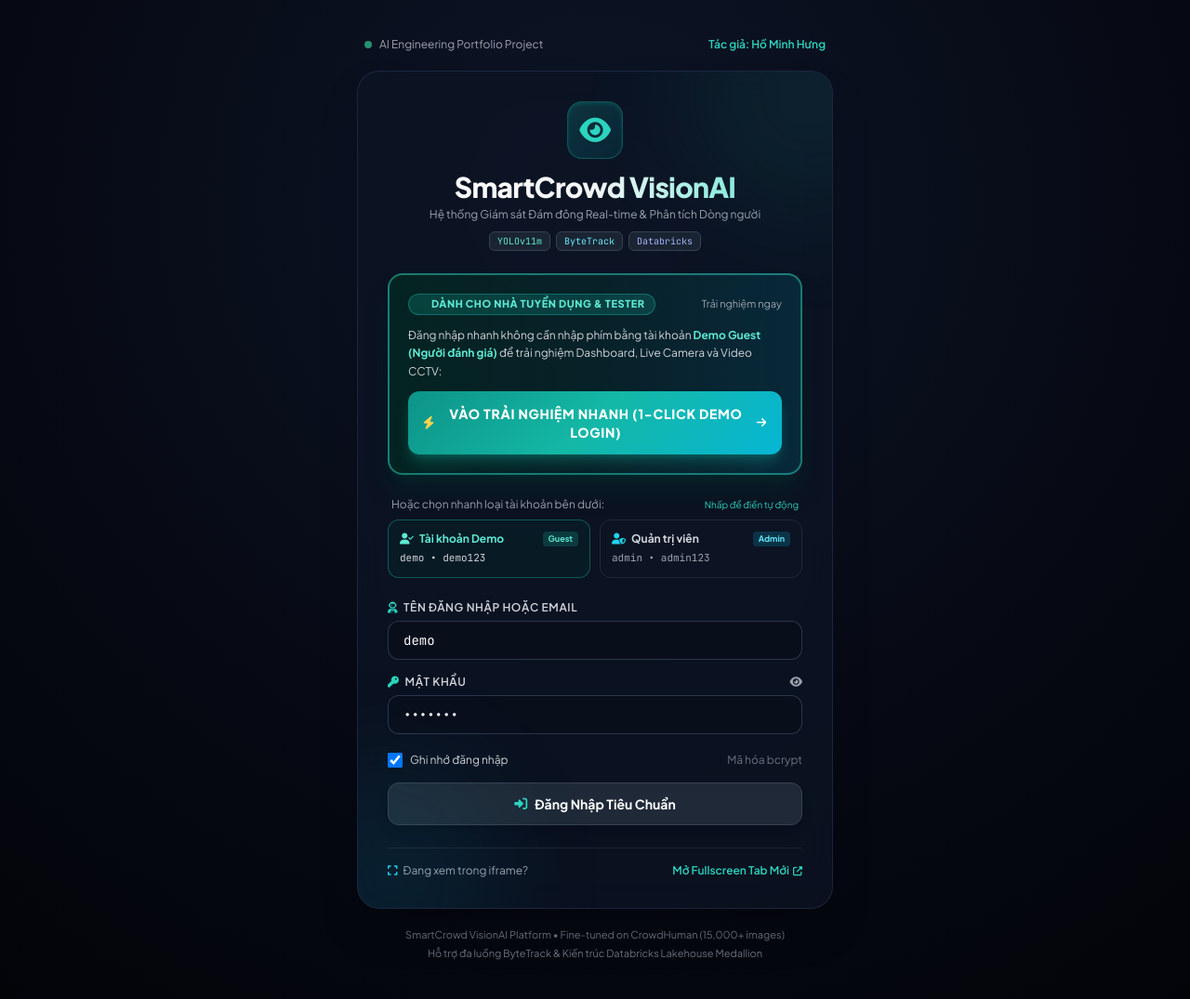
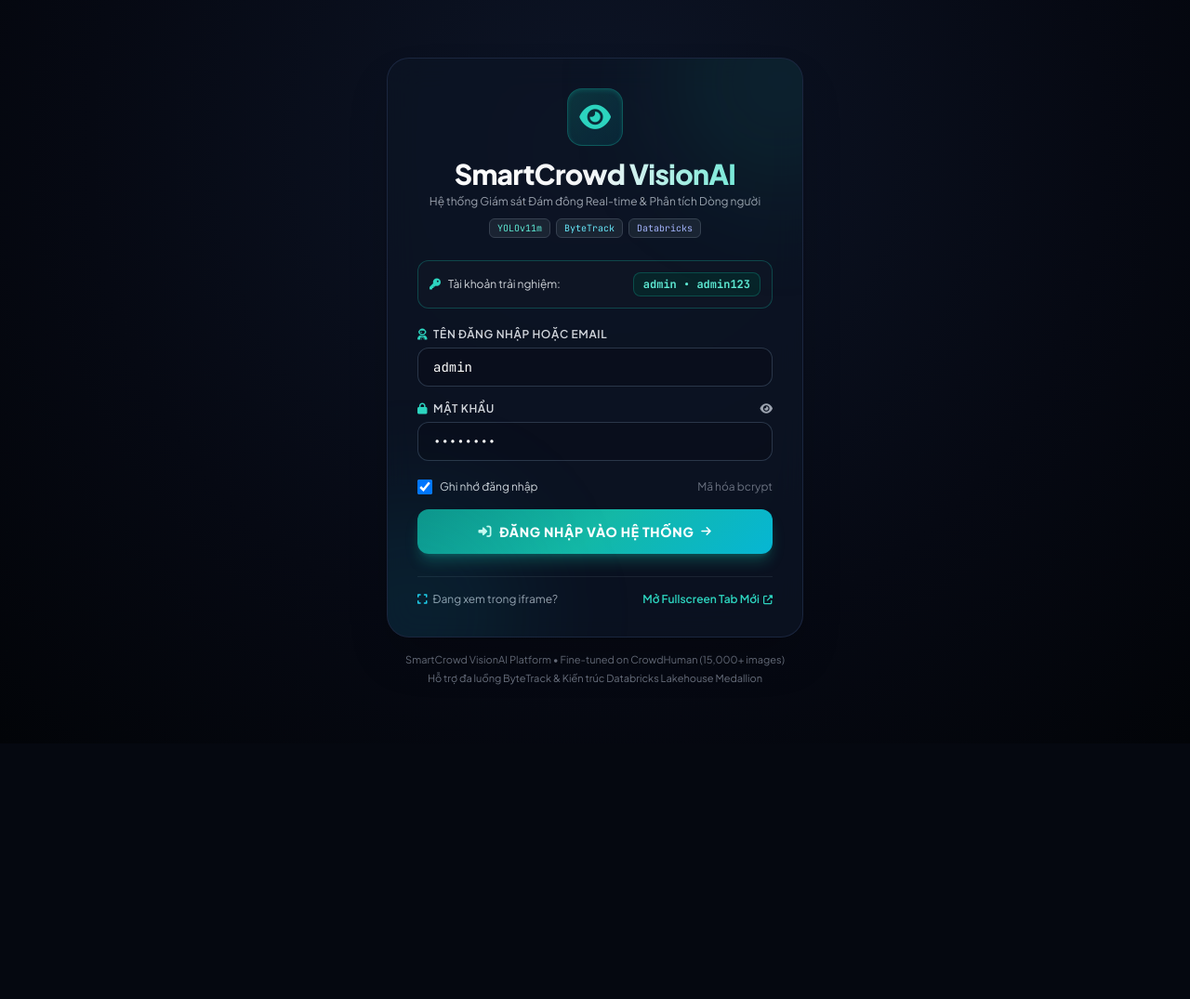
Before and after one commit to MinHung1411/smartcrowd-visionai, a Flask app: page /auth/login in a window 1280 px wide. Shown: the whole page at 93% size. After the commit the page ends 737 px from the top, so only its background shows below. Run offline with Flask 3, Linux system fonts and the light colour scheme; some libraries are stand-ins or nearby versions.

Commit message:
style(auth): simplify login UI by pre-filling admin credentials and removing extra demo cards

```diff
--- a/src/app/templates/auth/login.html
+++ b/src/app/templates/auth/login.html
@@ -3,7 +3,7 @@
 <head>
     <meta charset="UTF-8">
     <meta name="viewport" content="width=device-width, initial-scale=1.0">
-    <title>SmartCrowd VisionAI — Đăng Nhập Hệ Thống Giám Sát Đám Đông Thông Minh</title>
+    <title>SmartCrowd VisionAI — Đăng Nhập Hệ Thống Giám Sát Đám Đông</title>
     <script src="https://cdn.tailwindcss.com"></script>
     <link rel="stylesheet" href="https://cdnjs.cloudflare.com/ajax/libs/font-awesome/6.4.0/css/all.min.css">
     <link href="https://fonts.googleapis.com/css2?family=Plus+Jakarta+Sans:wght@300;400;500;600;700;800&family=JetBrains+Mono:wght@400;600;700&display=swap" rel="stylesheet">
@@ -41,18 +41,7 @@
 <body class="flex flex-col items-center justify-center min-h-screen p-4 text-gray-200 antialiased selection:bg-teal-500 selection:text-white">
 
     <!-- Container -->
-    <div class="w-full max-w-lg space-y-5 my-6">
-
-        <!-- Portfolio Author Badge -->
-        <div class="flex items-center justify-between px-2 text-xs">
-            <div class="flex items-center space-x-2 text-gray-400">
-                <span class="inline-block w-2 h-2 rounded-full bg-emerald-400 animate-pulse"></span>
-                <span>AI Engineering Portfolio Project</span>
-            </div>
-            <div class="text-right">
-                <span class="text-teal-400 font-semibold">Tác giả: Hồ Minh Hưng</span>
-            </div>
-        </div>
+    <div class="w-full max-w-md space-y-4 my-6">
 
         <!-- Main Card -->
         <div class="glass-card rounded-3xl p-7 md:p-8 shadow-2xl relative overflow-hidden">
@@ -88,62 +77,24 @@
                 {% endif %}
             {% endwith %}
 
-            <!-- HIGHLIGHT CỰC KỲ NỔI BẬT: DÀNH CHO NHÀ TUYỂN DỤNG & TESTER -->
-            <div class="mb-6 p-5 bg-gradient-to-r from-emerald-950/70 via-teal-950/50 to-cyan-950/70 border-2 border-teal-400/50 rounded-2xl shadow-xl shadow-teal-950/50 space-y-3 relative overflow-hidden">
-                <div class="flex items-center justify-between">
-                    <span class="px-2.5 py-0.5 rounded-full bg-teal-500/20 text-teal-300 text-[11px] font-black uppercase tracking-wider border border-teal-500/40 flex items-center gap-1.5">
-                        <span class="w-2 h-2 rounded-full bg-emerald-400 animate-ping"></span>
-                        DÀNH CHO NHÀ TUYỂN DỤNG & TESTER
-                    </span>
-                    <span class="text-[11px] text-gray-400">Trải nghiệm ngay</span>
-                </div>
-                <p class="text-xs text-gray-300 leading-relaxed">
-                    Đăng nhập nhanh không cần nhập phím bằng tài khoản <strong class="text-teal-300">Demo Guest (Người đánh giá)</strong> để trải nghiệm Dashboard, Live Camera và Video CCTV:
-                </p>
-                <a href="{{ url_for('auth.login', auto='demo') }}"
-                   class="btn-gradient w-full py-3.5 px-4 text-white font-extrabold text-sm uppercase tracking-wider rounded-xl shadow-lg shadow-teal-500/30 text-center flex items-center justify-center gap-2">
-                    <i class="fas fa-bolt text-amber-300"></i>
-                    <span>VÀO TRẢI NGHIỆM NHANH (1-CLICK DEMO LOGIN)</span>
-                    <i class="fas fa-arrow-right text-xs"></i>
-                </a>
+            <!-- Clean Credentials Note (Pre-filled Notice) -->
+            <div class="mb-5 p-3 rounded-xl bg-gray-900/60 border border-teal-500/30 flex items-center justify-between text-xs">
+                <span class="text-gray-300 flex items-center">
+                    <i class="fas fa-key text-teal-400 mr-2"></i>
+                    Tài khoản trải nghiệm:
+                </span>
+                <span class="mono-font text-teal-300 font-bold bg-teal-950/60 px-2.5 py-1 rounded-lg border border-teal-700/50">
+                    admin &bull; admin123
+                </span>
             </div>
 
-            <!-- Credentials Switcher (Click to fill) -->
-            <div class="space-y-2 mb-6">
-                <div class="flex justify-between items-center text-xs text-gray-400 px-1">
-                    <span>Hoặc chọn nhanh loại tài khoản bên dưới:</span>
-                    <span class="text-[10px] text-teal-400">Nhấp để điền tự động</span>
-                </div>
-                <div class="grid grid-cols-2 gap-2.5">
-                    <!-- Demo Account Card -->
-                    <button type="button" id="selectDemoBtn"
-                            class="p-3 rounded-xl border border-teal-500/40 bg-teal-950/30 hover:bg-teal-950/60 transition text-left space-y-1 focus:outline-none focus:ring-2 focus:ring-teal-400">
-                        <div class="flex items-center justify-between text-xs font-bold text-teal-300">
-                            <span><i class="fas fa-user-check mr-1.5"></i>Tài khoản Demo</span>
-                            <span class="text-[9px] px-1.5 py-0.2 bg-teal-500/20 rounded">Guest</span>
-                        </div>
-                        <p class="text-[11px] mono-font text-gray-300">demo &bull; demo123</p>
-                    </button>
-
-                    <!-- Admin Account Card -->
-                    <button type="button" id="selectAdminBtn"
-                            class="p-3 rounded-xl border border-gray-800 bg-gray-900/40 hover:bg-gray-800/60 transition text-left space-y-1 focus:outline-none focus:ring-2 focus:ring-teal-400">
-                        <div class="flex items-center justify-between text-xs font-bold text-gray-300">
-                            <span><i class="fas fa-user-shield mr-1.5 text-cyan-400"></i>Quản trị viên</span>
-                            <span class="text-[9px] px-1.5 py-0.2 bg-cyan-500/20 text-cyan-300 rounded">Admin</span>
-                        </div>
-                        <p class="text-[11px] mono-font text-gray-400">admin &bull; admin123</p>
-                    </button>
-                </div>
-            </div>
-
-            <!-- Manual Login Form -->
+            <!-- Login Form (Pre-filled with admin credentials) -->
             <form method="POST" class="space-y-4">
                 <div>
                     <label for="email" class="block text-xs font-semibold uppercase tracking-wider text-gray-300 mb-1.5">
                         <i class="fas fa-user-astronaut mr-1.5 text-teal-400"></i>Tên đăng nhập hoặc Email
                     </label>
-                    <input type="text" id="email" name="email" value="demo" required
+                    <input type="text" id="email" name="email" value="admin" required
                            class="input-glass w-full px-4 py-2.5 rounded-xl text-white text-sm placeholder-gray-500 outline-none mono-font"
                            placeholder="Nhập tên đăng nhập hoặc email">
                 </div>
@@ -151,13 +102,13 @@
                 <div>
                     <div class="flex justify-between items-center mb-1.5">
                         <label for="password" class="block text-xs font-semibold uppercase tracking-wider text-gray-300">
-                            <i class="fas fa-key mr-1.5 text-teal-400"></i>Mật khẩu
+                            <i class="fas fa-lock mr-1.5 text-teal-400"></i>Mật khẩu
                         </label>
                         <button type="button" id="togglePasswordBtn" class="text-xs text-gray-400 hover:text-teal-300 transition">
                             <i class="fas fa-eye" id="togglePasswordIcon"></i>
                         </button>
                     </div>
-                    <input type="password" id="password" name="password" value="demo123" required
+                    <input type="password" id="password" name="password" value="admin123" required
                            class="input-glass w-full px-4 py-2.5 rounded-xl text-white text-sm placeholder-gray-500 outline-none mono-font"
                            placeholder="Nhập mật khẩu">
                 </div>
@@ -170,9 +121,10 @@
                     <span class="text-xs text-gray-500">Mã hóa bcrypt</span>
                 </div>
 
-                <button type="submit" class="w-full py-3 bg-gray-800 hover:bg-gray-700 border border-gray-700 hover:border-teal-500/50 rounded-xl text-white font-bold text-sm transition shadow-lg flex items-center justify-center gap-2">
-                    <i class="fas fa-sign-in-alt text-teal-400"></i>
-                    <span>Đăng Nhập Tiêu Chuẩn</span>
+                <button type="submit" class="btn-gradient w-full py-3.5 px-4 text-white font-extrabold text-sm uppercase tracking-wider rounded-xl shadow-lg shadow-teal-500/30 flex items-center justify-center gap-2 mt-2">
+                    <i class="fas fa-sign-in-alt text-teal-100"></i>
+                    <span>ĐĂNG NHẬP VÀO HỆ THỐNG</span>
+                    <i class="fas fa-arrow-right text-xs"></i>
                 </button>
             </form>
 
@@ -197,28 +149,11 @@
         </div>
     </div>
 
-    <!-- Interactive Auto-fill Script -->
+    <!-- Password visibility toggle script -->
     <script>
-        const emailInput = document.getElementById('email');
         const passwordInput = document.getElementById('password');
-        const selectDemoBtn = document.getElementById('selectDemoBtn');
-        const selectAdminBtn = document.getElementById('selectAdminBtn');
         const togglePasswordBtn = document.getElementById('togglePasswordBtn');
         const togglePasswordIcon = document.getElementById('togglePasswordIcon');
-
-        selectDemoBtn.addEventListener('click', () => {
-            emailInput.value = 'demo';
-            passwordInput.value = 'demo123';
-            selectDemoBtn.className = 'p-3 rounded-xl border-2 border-teal-400 bg-teal-950/50 transition text-left space-y-1';
-            selectAdminBtn.className = 'p-3 rounded-xl border border-gray-800 bg-gray-900/40 hover:bg-gray-800/60 transition text-left space-y-1';
-        });
-
-        selectAdminBtn.addEventListener('click', () => {
-            emailInput.value = 'admin';
-            passwordInput.value = 'admin123';
-            selectAdminBtn.className = 'p-3 rounded-xl border-2 border-cyan-400 bg-cyan-950/50 transition text-left space-y-1';
-            selectDemoBtn.className = 'p-3 rounded-xl border border-gray-800 bg-gray-900/40 hover:bg-gray-800/60 transition text-left space-y-1';
-        });
 
         togglePasswordBtn.addEventListener('click', () => {
             if (passwordInput.type === 'password') {
```
Also changed, not shown: README.md.
